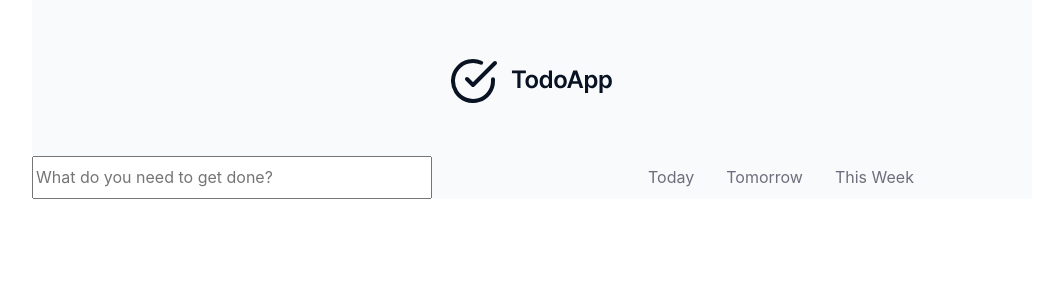
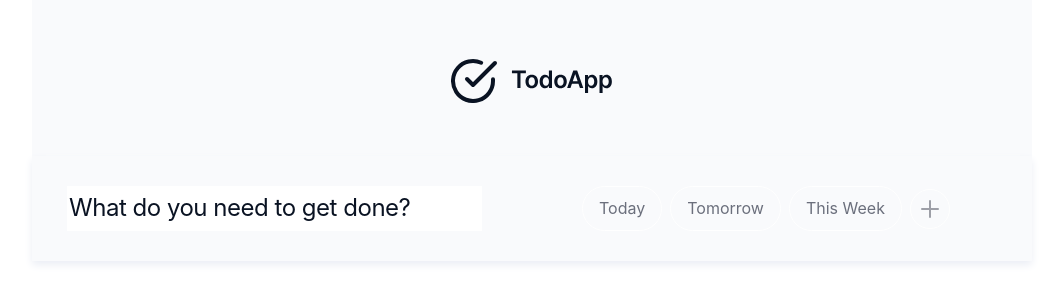
Before and after one commit to djsaun/Todo-Application, a React (Create React App) app: page / in a window 1280 px wide. Shown: the top 302 px of the page, without its empty margins (108-1168 px from the left). Built offline with nearby package versions, Linux system fonts and the light colour scheme.

Commit message:
Update form input and button styles

```diff
--- a/src/components/GivelifyThemeProvider.js
+++ b/src/components/GivelifyThemeProvider.js
@@ -11,10 +11,11 @@ import sun from '../icons/sun.svg';
 // Create a default theme for the application that contains all of our colors, icons, etc.
 const givelifyTheme = {
   colors: {
-    black: '#000',
+    gray900: '#0A1323',
     gray700: '#6B6F7C',
     gray500: '#848791',
     grayBackground: '#F9FAFC',
+    grayShadow: '#EBEEF5',
     white: '#FFF',
     categories: {
       today: '#FF006E',
--- a/src/components/TodoForm.js
+++ b/src/components/TodoForm.js
@@ -1,11 +1,14 @@
 import React, {useState, useEffect} from 'react';
 import styled from 'styled-components';
 import { rgba } from 'polished';
+import plus from '../icons/plus.svg';
+import plusWhite from '../icons/plus_white.svg'
 
 const TodoForm = props => {
   const [text, setText] = useState('');
   const [categoryList, setCategoryList] = useState([])
   const [filteredCategoryList, setFilteredCategoryList] = useState([]);
+  const [inputFocus, setInputFocus] = useState(false);
 
   // Todo item category defaults to no date
   const [category, setCategory] = useState('no_date');
@@ -24,35 +27,56 @@ const TodoForm = props => {
 
   return (
     <FormContainer>
-      <FormInput value={text} selectedCategory={category} onChange={e => setText(e.target.value)} placeholder="What do you need to get done?" />
+      <FormInput value={text} onBlur={() => setInputFocus(!inputFocus)} selectedCategory={category} onChange={e => setText(e.target.value)} placeholder="What do you need to get done?" />
 
-      <div>
+      <FormControls>
         {/* Loop through all filtered categories and display them as buttons;
           Set the category for the todo item on button click
           If the current category button is clicked again, set the category to the default no_date
         */}
         {filteredCategories && filteredCategoryList.map(cat => <Button key={cat.id} id={cat.id} className={category === cat.id ? 'active' : ''} onClick={() => category !== cat.id ? setCategory(cat.id) : setCategory('no_date')}>{cat.title}</Button>)}
-      </div>
 
+        <AddButton selectedCategory={category}></AddButton>
+      </FormControls>
     </FormContainer>
   )
 };
 
 const FormContainer = styled.div`
+  padding: 30px 35px;
   display: grid;
   grid-template-columns: repeat(2, 1fr);
-  grid-gap: 200px;
+  grid-gap: 100px;
+  box-shadow: 0 4px 8px ${props => props.theme.givelifyTheme.colors.grayShadow}
 `;
 
 const FormInput = styled.input`
-  caret-color: ${ props => props.theme.givelifyTheme.colors.categories[props.selectedCategory]};`;
+  font-size: 24px;
+  color: ${props => props.theme.givelifyTheme.colors.gray500};
+  line-height: 1.2;
+  letter-spacing: -.02em;
+  border: none;
+  outline: none;
+  caret-color: ${ props => props.selectedCategory !== 'no_date' ? props.theme.givelifyTheme.colors.categories[props.selectedCategory] : props.theme.givelifyTheme.colors.gray900};
+
+  &::placeholder {
+    color: ${props => props.theme.givelifyTheme.colors.gray900}
+  }
+`;
+
+const FormControls = styled.div`
+  display: flex;
+  align-items: center;
+`;
 
 const Button = styled.button`
   padding: 12px 16px;
+  margin-right: 8px;
   color: ${props => props.theme.givelifyTheme.colors.gray700};
   background: ${props => props.theme.givelifyTheme.colors.grayBackground};
-  border: none;
+  border: 1px solid ${props => props.theme.givelifyTheme.colors.white};
   border-radius: 100px;
+  outline: none;
   cursor: pointer;
   transition: all .3s ease;
 
@@ -60,6 +84,33 @@ const Button = styled.button`
     color: ${props => props.theme.givelifyTheme.colors.categories[props.id]};
     background: ${props => rgba(props.theme.givelifyTheme.colors.categories[props.id], .1)};
   }
+
+  &::last-of-type {
+    margin-right: 0;
+  }
+`;
+
+const AddButton = styled.button`
+  width: 40px;
+  height: 40px;
+  font-size: 24px;
+  background-color: ${props => props.selectedCategory !== 'no_date' ? props.theme.givelifyTheme.colors.categories[props.selectedCategory] : props.theme.givelifyTheme.colors.grayBackground};
+  background-image: ${props => props.selectedCategory !== 'no_date' ? `url(${plusWhite})` : `url(${plus})`};
+  background-size: 18px 18px;
+  background-position: center;
+  background-repeat: no-repeat;
+  border: 1px solid ${props => props.theme.givelifyTheme.colors.white};
+  border-radius: 100px;
+  cursor: pointer;
+  outline: none;
+  transform: rotate(0);
+  transition: all .3s ease;
+
+  &:hover, &:active, &:focus {
+    background-image: url(${plusWhite});
+    background-color: ${props => props.theme.givelifyTheme.colors.categories[props.selectedCategory]};
+    transform: rotate(90deg);
+  }
 `;
 
 export default TodoForm;
```
Also changed, not shown: src/icons/plus.svg (added), src/icons/plus_white.svg (added).
